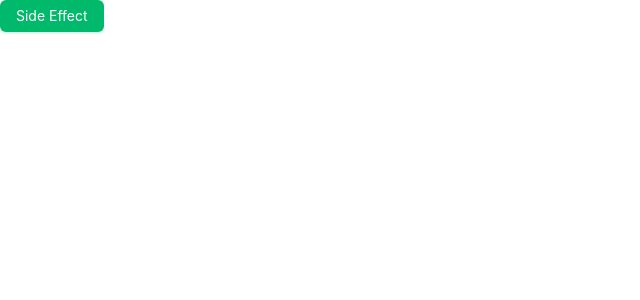
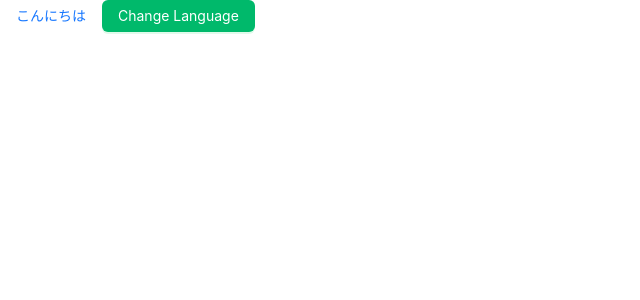
Before and after one commit to manhweird20112000/react-boilerplate-ts, a React (Vite) app: page / in a window 1280 px wide. Shown: the top 300 px of the page, without its empty margins (0-640 px from the left). Built offline with nearby package versions, Linux system fonts and the light colour scheme.

Commit message:
feat: multiple language

```diff
--- a/package.json
+++ b/package.json
@@ -11,8 +11,10 @@
   },
   "dependencies": {
     "antd": "^5.4.4",
+    "i18next": "^22.4.15",
     "react": "^18.2.0",
-    "react-dom": "^18.2.0"
+    "react-dom": "^18.2.0",
+    "react-i18next": "^12.2.0"
   },
   "devDependencies": {
     "@commitlint/cli": "^17.6.1",
--- a/src/App.tsx
+++ b/src/App.tsx
@@ -1,10 +1,27 @@
-import { Button } from 'antd'
+import { useTranslation } from 'react-i18next'
+import { Button, Dropdown, type MenuProps } from 'antd'
+import i18n from 'i18next'
 
 function App () {
-  console.log(process.env)
+  const { t } = useTranslation()
+
+  const handleChangeLanguage = (lang: string) : void => {
+    void i18n.changeLanguage(lang)
+  }
+
+  const menu: MenuProps['items'] = [
+    // eslint-disable-next-line @typescript-eslint/no-misused-promises
+    { key: '1', label: 'English', onClick: () => { handleChangeLanguage('en-EN') } },
+    { key: '2', label: 'Vietnamese', onClick: () => { handleChangeLanguage('vi-VN') } },
+    { key: '3', label: 'Japanese', onClick: () => {handleChangeLanguage('jp-JP')} }
+  ]
+
   return (
     <div className="w-screen h-screen">
-      <Button type="primary">Side Effect</Button>
+      <Button type='link'> {t('welcome')} </Button>
+      <Dropdown menu={{ items: menu }}>
+        <Button type='primary' title='Change Language'>Change Language</Button>
+      </Dropdown>
     </div>
   )
 }
--- /dev/null
+++ b/src/lang/en.json
@@ -0,0 +1,3 @@
+{
+  "welcome": "Hello"
+}
--- /dev/null
+++ b/src/lang/index.ts
@@ -0,0 +1,28 @@
+import { initReactI18next } from 'react-i18next'
+import i18n from 'i18next'
+
+import en from './en.json'
+import jp from './jp.json'
+import vi from './vi.json'
+
+i18n
+  .use(initReactI18next)
+  .init({
+    resources: {
+      en: { translation: en },
+      vi: { translation: vi },
+      jp: { translation: jp }
+    },
+    lng: 'jp',
+    fallbackLng: 'en',
+    interpolation: {
+      escapeValue: false
+    }
+  }).then(() => {
+    console.log('Translate Successfully.')
+  })
+  .catch((error) => {
+    throw new Error(error)
+  })
+
+export default i18n
--- /dev/null
+++ b/src/lang/jp.json
@@ -0,0 +1,3 @@
+{
+  "welcome": "こんにちは"
+}
--- /dev/null
+++ b/src/lang/vi.json
@@ -0,0 +1,3 @@
+{
+  "welcome": "Xin chào"
+}
```
Also changed, not shown: src/main.tsx (+8 -0 lines), .eslintrc.json, 1 other file (tests, documents, lock files or other folders).
